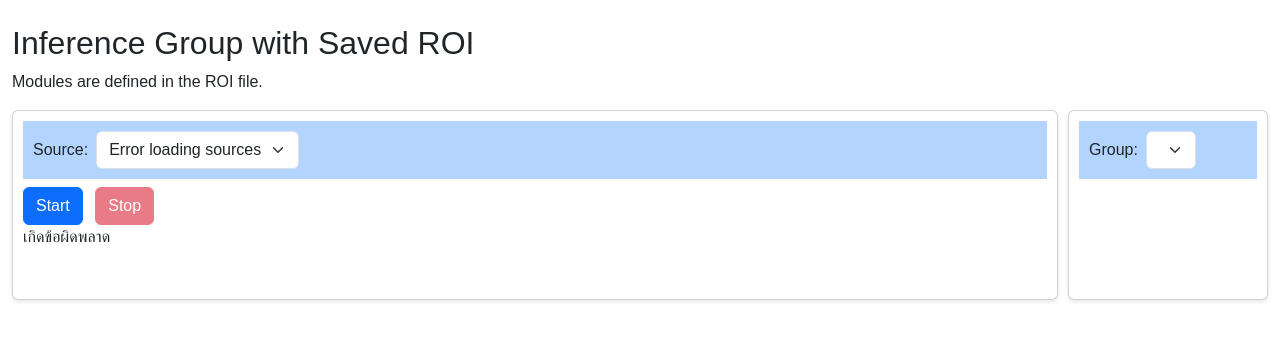
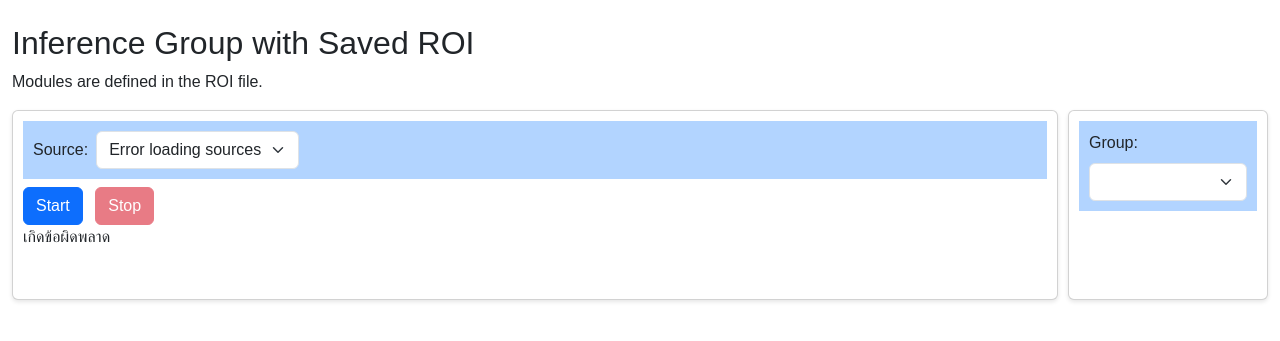
Before and after one commit to SMART-Sense-Industrial-Design/VisionROI, a Python web app: template templates/inference.html in a window 1280 px wide. Shown: the part 66-407 px from the top of the page. Run offline with Jinja, Linux system fonts and the light colour scheme; the template is opened without the code that fills it, so the values that code supplies are empty.

Commit message:
Fix group select width override

```diff
--- a/static/style.css
+++ b/static/style.css
@@ -129,6 +129,17 @@ main {
   width: 200px;
   display: flex;
   flex-direction: column;
+  box-sizing: border-box;
+}
+
+.roi-column .menu-select-list {
+  flex-direction: column;
+  align-items: flex-start !important;
+  width: 100%;
+}
+
+.roi-column .menu-select-list .form-select {
+  width: 100% !important;
 }
 
 .video-wrapper {
--- a/templates/partials/inference_content.html
+++ b/templates/partials/inference_content.html
@@ -18,7 +18,7 @@
     <div class="card roi-card roi-column">
         <div class="d-flex align-items-center mb-2 gap-2 menu-select-list">
             <label for="cam1-groupSelect" class="form-label mb-0">Group:</label>
-            <select id="cam1-groupSelect" class="form-select w-auto"></select>
+            <select id="cam1-groupSelect" class="form-select"></select>
         </div>
         <div id="cam1-rois" class="roi-grid"></div>
     </div>
```
